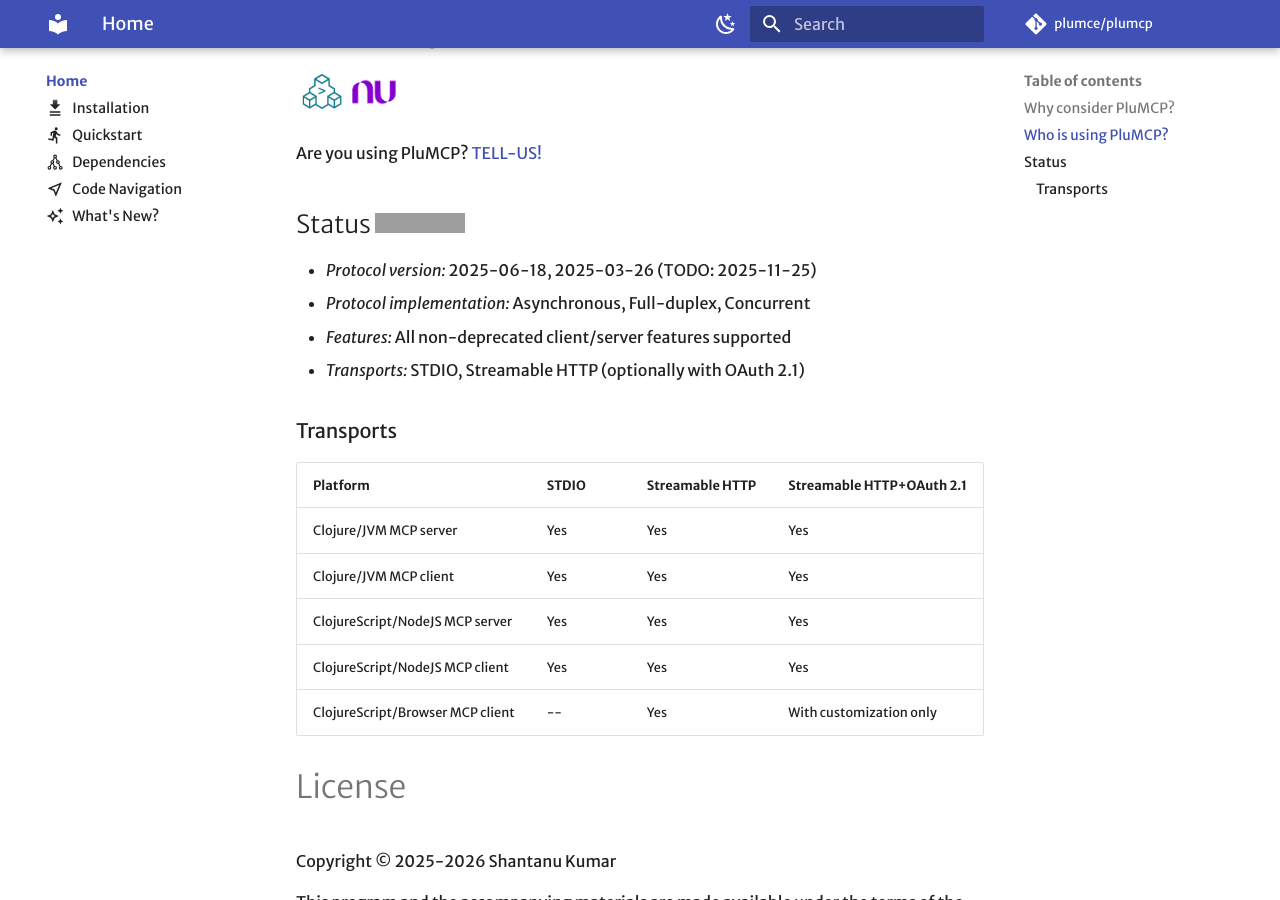
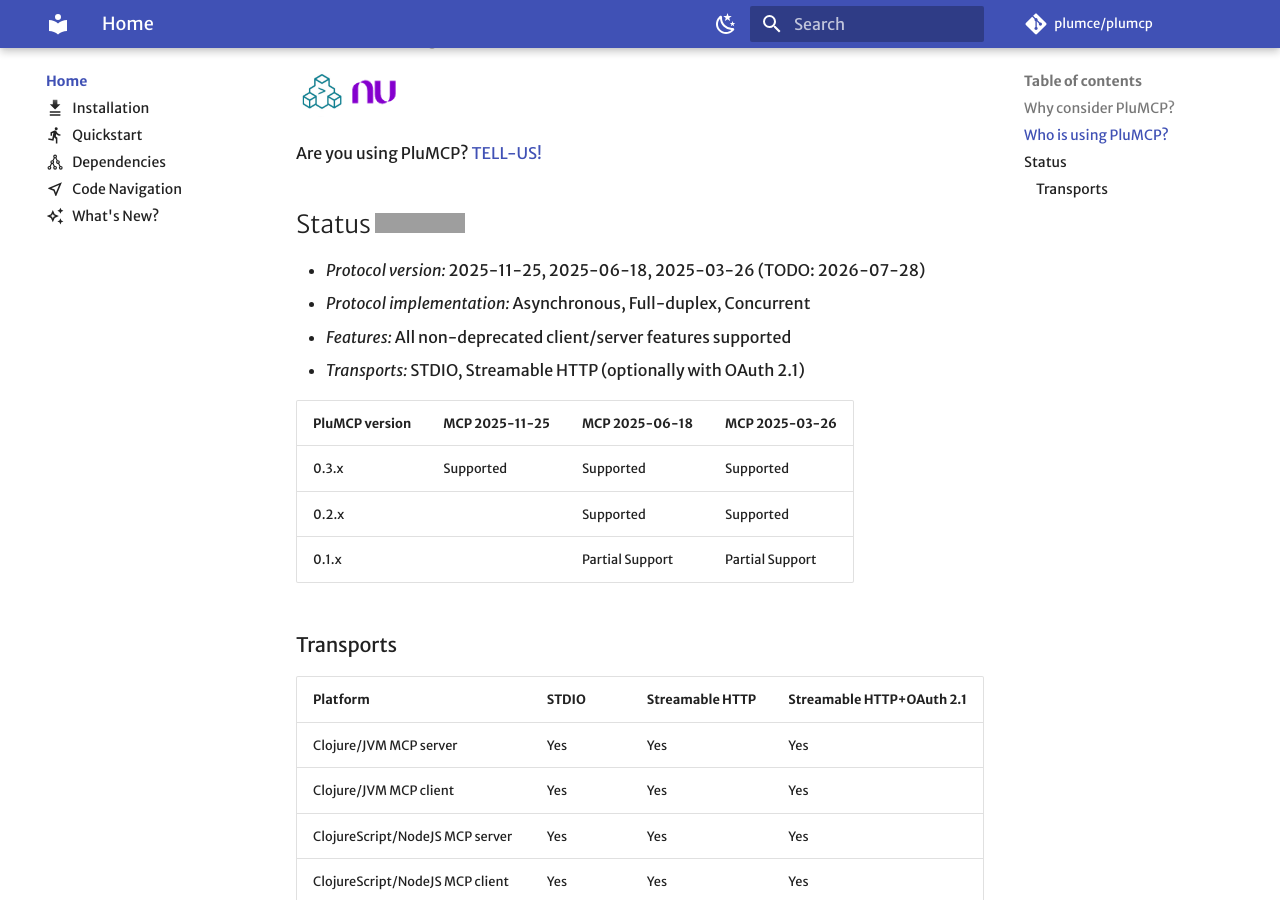
Before and after one commit to plumce/plumcp-docs, an MkDocs documentation site: the page built from docs/index.md, in a window 1280 px wide and 900 px high, scrolled down 797 px. Built offline with MkDocs 1.6.1 and Material for MkDocs 9.7.7, drawn with Linux system fonts in a browser that asks for light colours; some web fonts are replaced; comment, search, counter and statistics services are not loaded; grey boxes are pictures that could not be loaded.

Commit message:
Add MCP spec support matrix per version
A table with MCP spec support matrix is added to describe which
PluMCP version supports which MCP spec version.

```diff
--- a/docs/index.md
+++ b/docs/index.md
@@ -43,10 +43,16 @@ Are you using PluMCP? [TELL-US!](https://clojurians.slack.com/archives/plumcp)
 
 ## Status ![MCP SDK](https://img.shields.io/badge/Maturity-Alpha-orange)
 
-- _Protocol version:_ 2025-06-18, 2025-03-26 (TODO: 2025-11-25)
+- _Protocol version:_ 2025-11-25, 2025-06-18, 2025-03-26 (TODO: 2026-07-28)
 - _Protocol implementation:_ Asynchronous, Full-duplex, Concurrent
 - _Features:_ All non-deprecated client/server features supported
 - _Transports:_ STDIO, Streamable HTTP (optionally with OAuth 2.1)
+
+| PluMCP version | MCP 2025-11-25 | MCP 2025-06-18 | MCP 2025-03-26 |
+|----------------|----------------|----------------|----------------|
+| 0.3.x          | Supported      | Supported      | Supported      |
+| 0.2.x          |                | Supported      | Supported      |
+| 0.1.x          |                | Partial Support| Partial Support|
 
 ### Transports
 
```
